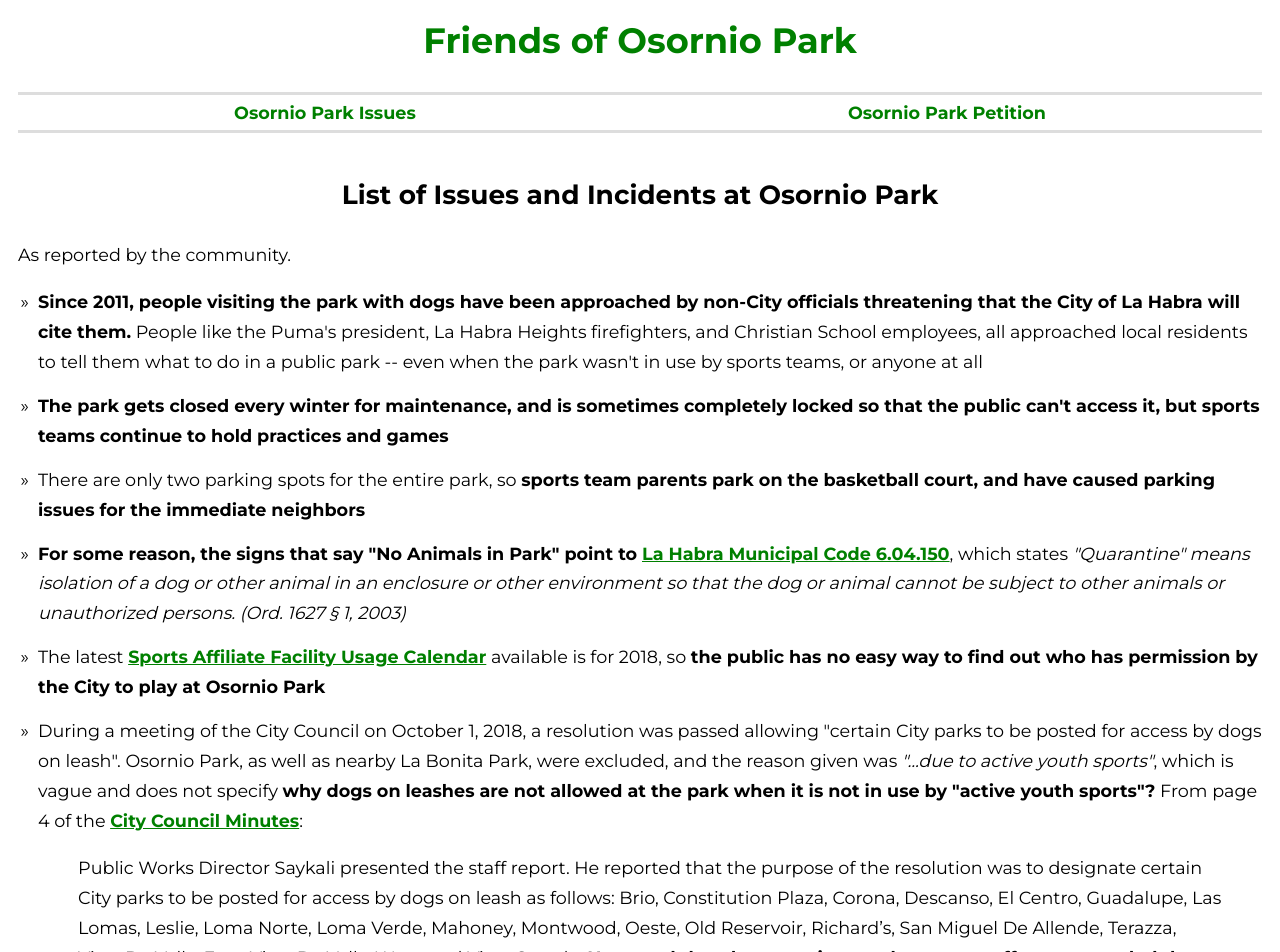
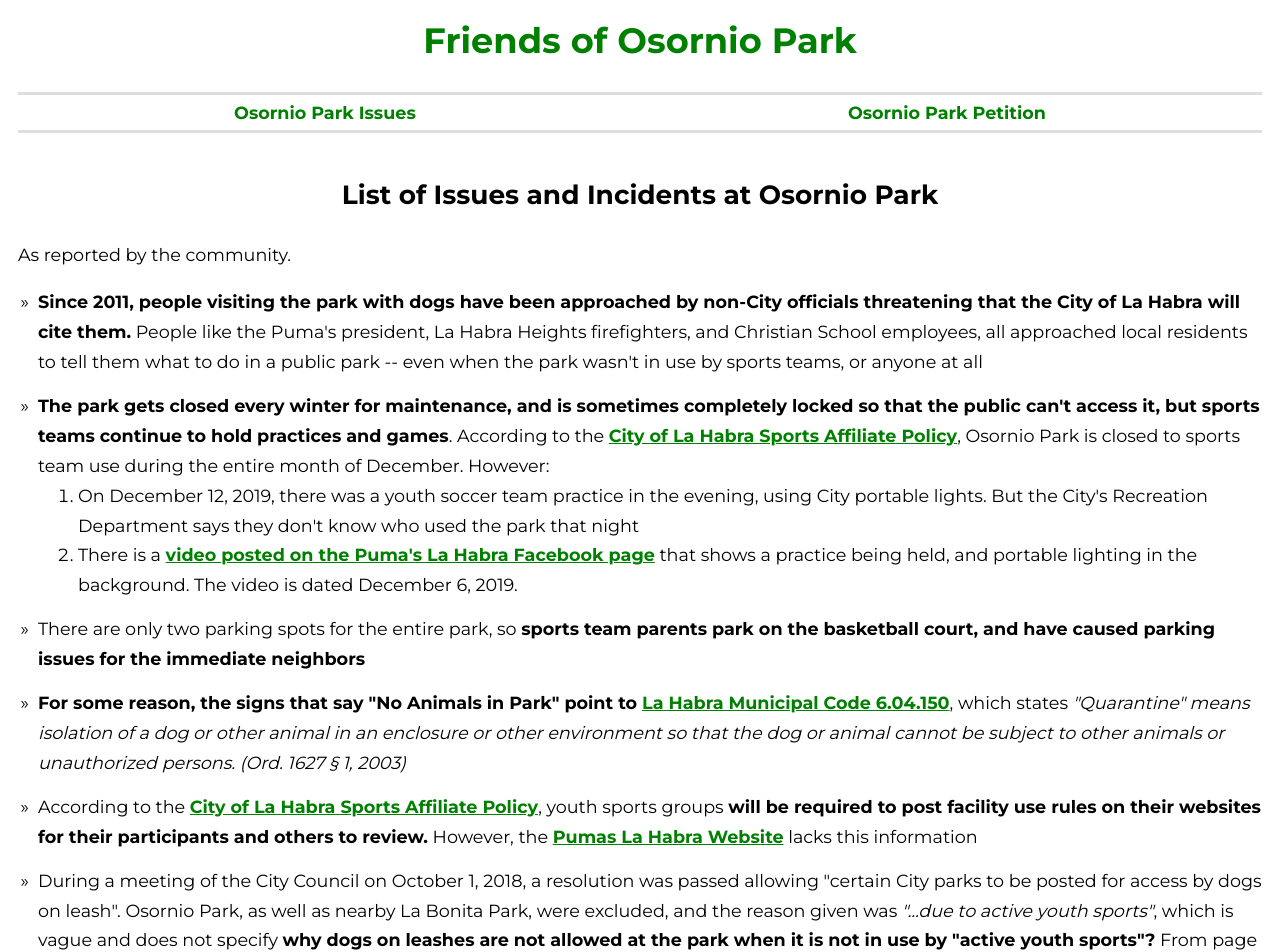
Before and after one commit to pixelsnob/friendsofosorniopark, a Next.js app: page /issues in a window 1280 px wide. Shown: the top 952 px of the page. Built offline with nearby package versions, Linux system fonts and the light colour scheme; a web font is replaced by a local one.

Commit message:
Content updates

```diff
--- a/components/IssuesList.js
+++ b/components/IssuesList.js
@@ -7,6 +7,13 @@ export default props => {
 
   if (props.full) {
     moreListItems = (
+      <Fragment>
+        <li>
+          According to
+          the <a href="http://www.lahabracity.com/DocumentCenter/View/9984/City-of-La-Habra-Sport-Affiliate-Policy-PDF" target="_blank">City of La Habra Sports Affiliate Policy</a>,
+          youth sports groups <strong>will be required to post facility use rules on their websites for their
+          participants and others to review.</strong> However, the <a href="http://pumaslh.org/" target="_blank">Pumas La Habra Website</a> lacks this information
+        </li>
         <li>
           During a meeting of the City Council on October 1, 2018,
           a resolution was passed allowing "certain City parks to be posted for access by dogs on leash". Osornio Park, as well as nearby La Bonita Park, were excluded,
@@ -23,6 +30,8 @@ export default props => {
             for access and use by dogs: Estelli, La Bonita, Portola, and Osornio.</strong>
           </blockquote>
         </li>
+
+      </Fragment>
     );
   }
 
@@ -38,7 +47,19 @@ export default props => {
         <li>
 
           <strong>The park gets closed every winter for maintenance, and is sometimes completely locked so that the public can't access it, but sports teams
-          continue to hold practices and games</strong>
+          continue to hold practices and games</strong>. According to
+          the <a href="http://www.lahabracity.com/DocumentCenter/View/9984/City-of-La-Habra-Sport-Affiliate-Policy-PDF">City of La Habra Sports Affiliate Policy</a>,
+          Osornio Park is closed to sports team use during the entire month of December. However:
+          <ol>
+            <li>
+              On December 12, 2019, there was a youth soccer team practice in the evening, using City portable lights. But the City's Recreation Department
+              says they don't know who used the park that night
+            </li>
+            <li>
+              There is a <a href="https://www.facebook.com/2298324260383506/videos/550781629096486/" target="_blank">video posted on the Puma's La Habra Facebook page</a> that shows a practice being held, and portable lighting in the background. The video
+              is dated December 6, 2019.
+            </li>
+          </ol>
 
         </li>
         <li>
@@ -54,10 +75,10 @@ export default props => {
           which states <em>"Quarantine" means isolation of a dog or other animal in an enclosure or other environment so that the dog or animal cannot be subject to other animals
           or unauthorized persons. (Ord. 1627 § 1, 2003)</em>
         </li>
-        <li>
+        {/* <li>
           The latest <a href="https://www.lahabracity.com/DocumentCenter/View/7325/2018-sport-affiliate-park-use-calendars?bidId=" target="_blank" title="Link to La Habra's Sports Affiliate Facility Usage Calendar">Sports Affiliate Facility Usage Calendar</a> available
           is for 2018, so <strong>the public has no easy way to find out who has permission by the City to play at Osornio Park</strong>
-        </li>
+        </li> */}
 
         {moreListItems}
 
--- a/components/Layout.js
+++ b/components/Layout.js
@@ -55,7 +55,7 @@ export default props => (
         margin: 0;
         padding-left: 20px;
       }
-      ul li {
+      ul > li {
         list-style-type: "»  ";
         padding: 0 0 14px 0;
       }
```
Also changed, not shown: 1 other file (tests, documents, lock files or other folders). Lines whose indentation alone changed are shown as unchanged.
